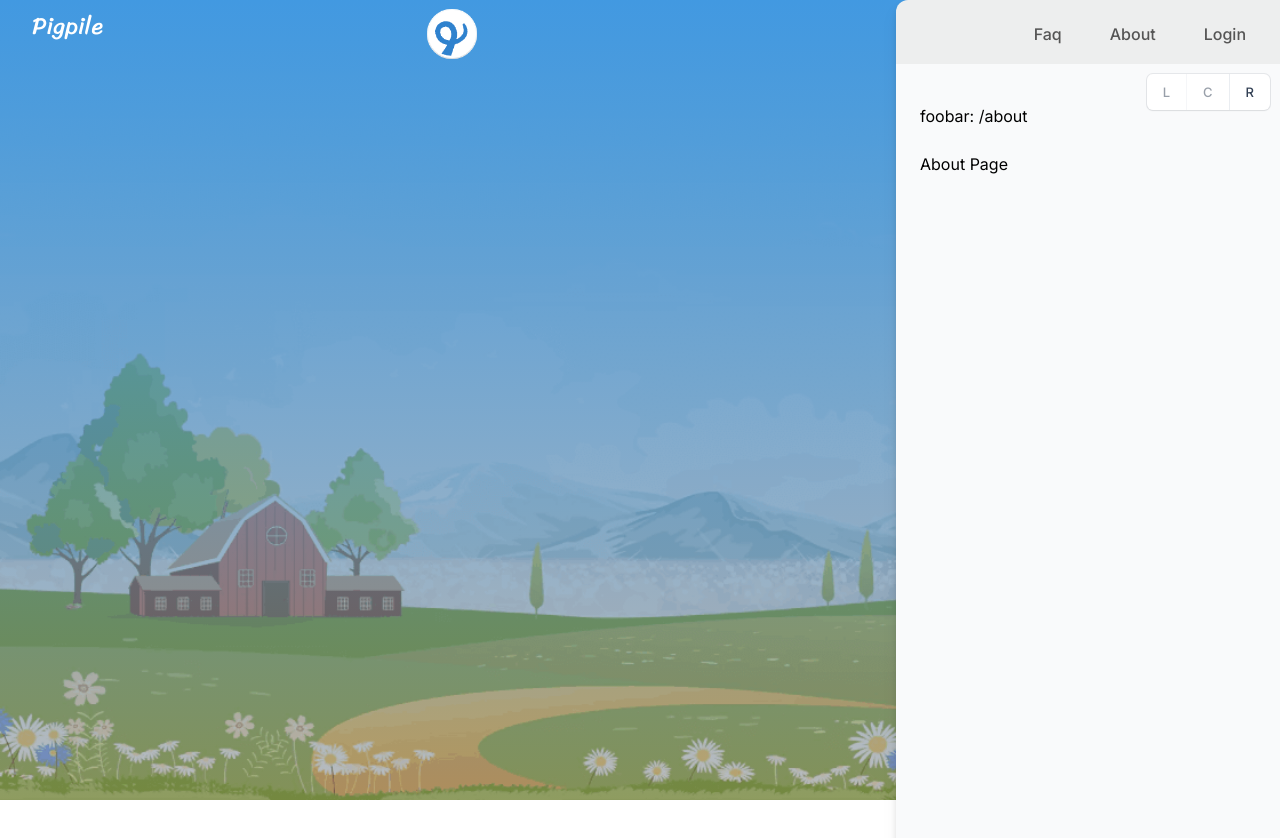
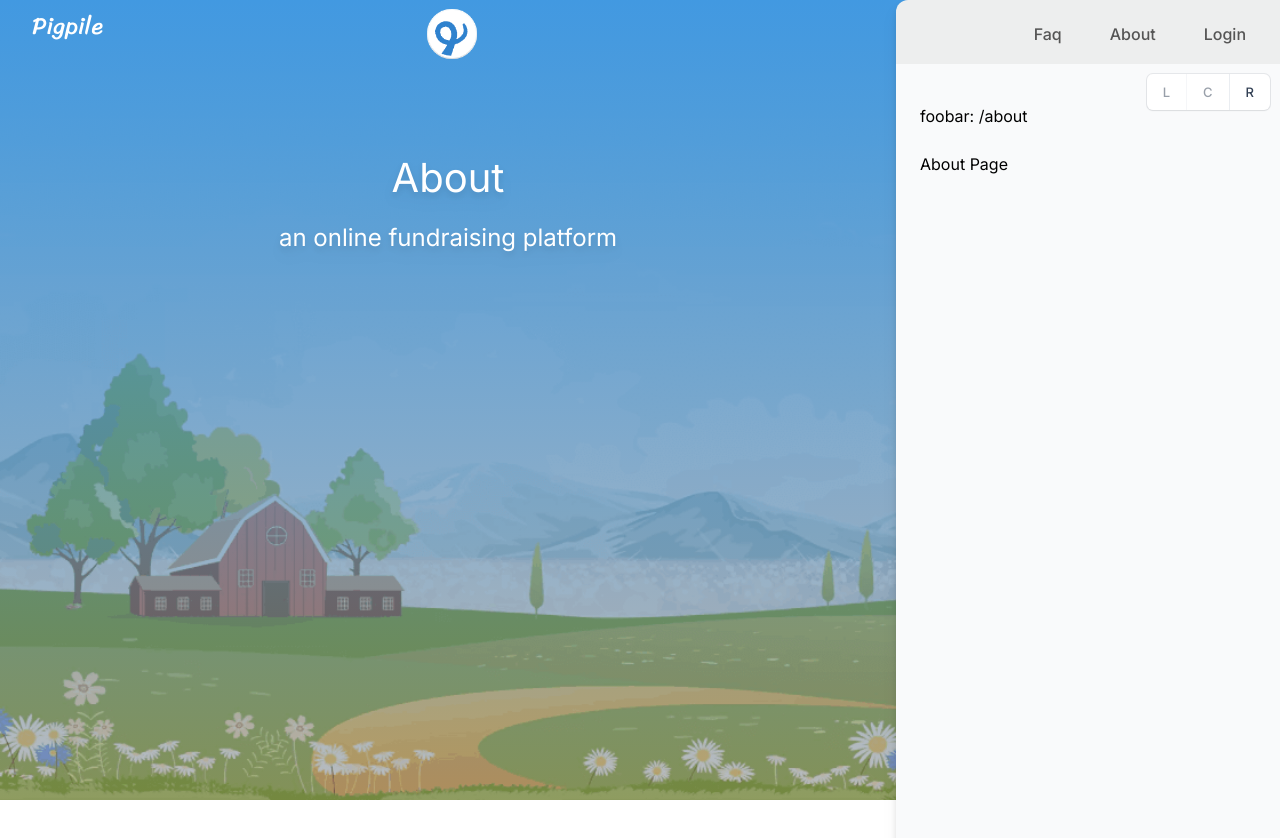
Before and after one commit to josulliv101/nextdemo, a Next.js app: page /about in a window 1280 px wide. Shown: the top 838 px of the page. Built offline with nearby package versions, Linux system fonts and the light colour scheme; a web font is replaced by a local one.

Commit message:
tweak hp

```diff
--- a/app/about/page.tsx
+++ b/app/about/page.tsx
@@ -6,17 +6,23 @@ export default function Page() {
     <>
       <p>About Page</p>
       <Subhead>
+        <br />
+        <br />
         <p
           style={{
-            fontSize: 64,
+            fontSize: 40,
             marginBottom: 12,
           }}
-        ></p>
+        >
+          About
+        </p>
         <p
           style={{
             fontSize: 24,
           }}
-        ></p>
+        >
+          an online fundraising platform
+        </p>
       </Subhead>
     </>
   );
```
